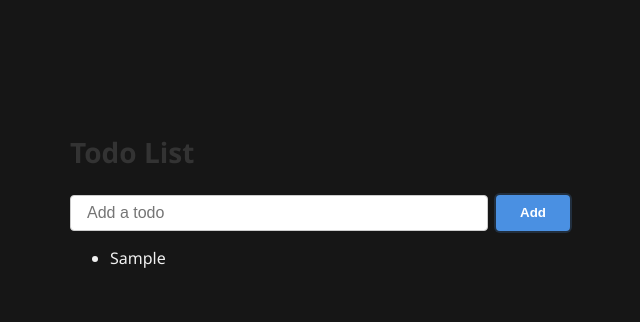
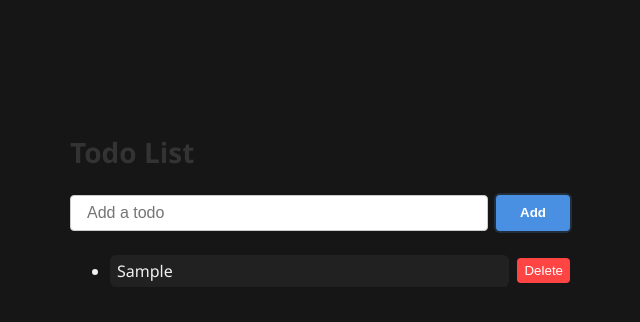
Before and after one commit to mohdnavedalam/todo, a React (Vite) app in the folder todo.client/: page / in a window 1280 px wide. Both pictures are taken after typing "Sample" into the empty fields and a click on the button "Add". Shown: the top 322 px of the page, without its empty margins (320-960 px from the left). Built offline with nearby package versions, Linux system fonts and the light colour scheme.

Commit message:
modifications on add and delete items logic | added and modified css classes

```diff
--- a/todo.client/src/Todo.css
+++ b/todo.client/src/Todo.css
@@ -49,3 +49,66 @@
     outline: none;
     box-shadow: 0 0 0 2px rgba(74, 144, 226, 0.2);
 }
+
+.todo-card {
+    background-color: #222121;
+    border-radius: 6px;
+    padding: 5px 7px;
+    margin: 8px 0;
+    transition: all 0.2s ease;
+    display: flex;
+    align-items: center;
+    justify-content: space-between;
+    gap: 8px;
+    width: 100%;
+}
+
+.todo-card:hover {
+    background-color: #333232;
+}
+
+.todo-card:focus-within {
+    background-color: #52585f;
+    /* outline: 2px solid #4a90e2; */
+    /* outline-offset: 2px; */
+}
+
+.todo-text {
+    flex: 1;
+    background: none;
+    border: none;
+    color: white;
+    font-size: 16px;
+    padding: 4px;
+    border-radius: 4px;
+}
+
+.todo-delete {
+    background: #ff4444;
+    border: none;
+    color: #ffffff;
+    padding: 5px 7px;
+    border-radius: 4px;
+    cursor: pointer;
+    transition: all 0.2s ease;
+    height: max-content;
+}
+
+.todo-delete:hover {
+    background-color: rgba(255, 0, 0, 0.2);
+    /* color: #ff4444; */
+}
+
+.todo-delete:focus {
+    outline: none;
+    box-shadow: 0 0 0 2px rgba(255, 255, 255, 0.2);
+    background-color: rgba(255, 0, 0, 0.2);
+    color: #ff4444;
+}
+
+.todo-item {
+    display: flex;
+    justify-content: space-between;
+    align-items: center;
+    gap: 8px;
+}
--- a/todo.client/src/Todo.tsx
+++ b/todo.client/src/Todo.tsx
@@ -3,13 +3,19 @@ import './Todo.css';
 
 const Todo = () => {
     const [todos, setTodos] = useState<string[]>([]);
+    const [inputValue, setInputValue] = useState<string>('');
     const handleAddTodo = () => {
         // Logic to add a todo item
-        const newTodo = (document.querySelector('.todo-input') as HTMLInputElement).value;
+        const newTodo = inputValue
         if (newTodo.trim() !== '') {
             setTodos([...todos, newTodo]);
-            (document.querySelector('.todo-input') as HTMLInputElement).value = '';
+            setInputValue('');
         }
+    }
+    const handleDeleteTodo = (index: number) => {
+        // Logic to delete a todo item
+        const newTodos = todos.filter((_, i) => i !== index);
+        setTodos(newTodos);
     }
     return (
         <div className="todo-container">
@@ -19,6 +25,8 @@ const Todo = () => {
                     type="text"
                     placeholder="Add a todo"
                     className="todo-input"
+                    onChange={e => setInputValue(e.target.value)}
+                    value={inputValue}
                 />
                 <button className="todo-button" onClick={handleAddTodo}>
                     Add
@@ -26,8 +34,19 @@ const Todo = () => {
             </div>
             <ul className="todo-list">
                 {todos.map((todo, index) => (
-                    <li key={index} className="todo-item">
-                        {todo}
+                    <li key={index} >
+                        <div className="todo-item">
+                            <div className='todo-card'>
+                                {todo}
+                            </div>
+                            <button
+                                className="todo-delete"
+                                onClick={() => {handleDeleteTodo(index)}}
+                                tabIndex={0}
+                            >
+                                Delete
+                            </button>
+                        </div>
                     </li>
                 ))}
             </ul>
```
Also changed, not shown: todo.client/postcss.config.js (added), todo.client/src/index.css (added), todo.client/tailwind.config.js (added).
